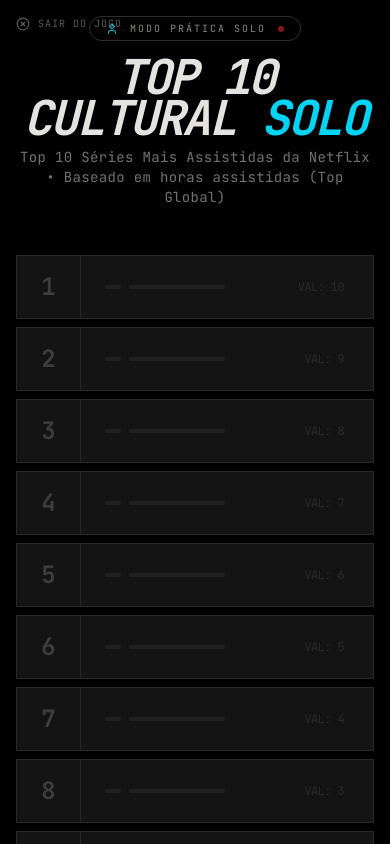
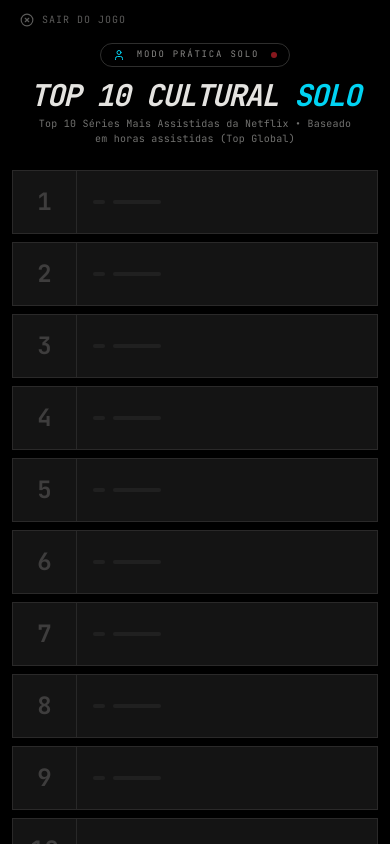
Before and after one commit to thixdigothix/repository, a Next.js app: page / in a window 390 px wide. Both pictures are taken after a click on the button 195 px from the left and 353 px from the top of the page. Shown: the top 844 px of the page. Built offline with nearby package versions, Linux system fonts and the light colour scheme.

Commit message:
feat: Refine game header layout and text
Adjusted padding, button positioning, and text size in the game header for improved mobile and desktop presentation. Simplified "Modo Competitivo (Turnos)" to "Modo Competitivo" for brevity.

```diff
--- a/app/page.tsx
+++ b/app/page.tsx
@@ -584,13 +584,13 @@ export default function GamePage() {
   }
 
   return (
-    <main className="min-h-screen bg-black text-[#e4e3e0] font-sans selection:bg-cyan-500/30 overflow-x-hidden p-4 md:p-8">
+    <main className="min-h-screen bg-black text-[#e4e3e0] font-sans selection:bg-cyan-500/30 overflow-x-hidden p-3 md:p-8">
 
       {/* Header */}
-      <header className="max-w-7xl mx-auto mb-12 text-center relative">
+      <header className="max-w-7xl mx-auto mb-6 md:mb-12 text-center relative px-2">
         <button
           onClick={quitToMenu}
-          className="absolute left-0 top-0 text-[10px] font-mono uppercase tracking-widest opacity-40 hover:opacity-100 transition-opacity flex items-center gap-2"
+          className="md:absolute left-0 top-0 text-[10px] font-mono uppercase tracking-widest opacity-40 hover:opacity-100 transition-opacity flex items-center justify-center gap-2 mb-4 md:mb-0"
         >
           <XCircle size={14} /> Sair do Jogo
         </button>
@@ -598,26 +598,26 @@ export default function GamePage() {
         <motion.div
           initial={{ y: -20, opacity: 0 }}
           animate={{ y: 0, opacity: 1 }}
-          className="inline-flex items-center gap-3 px-4 py-1 mb-4 border border-[#e4e3e0]/20 rounded-full text-[10px] uppercase tracking-[0.2em] font-mono text-[#e4e3e0]/60"
+          className="inline-flex items-center gap-3 px-3 py-1 mb-4 border border-[#e4e3e0]/20 rounded-full text-[9px] md:text-[10px] uppercase tracking-[0.2em] font-mono text-[#e4e3e0]/60"
         >
           {gameMode === 'versus' ? <Swords size={12} className="text-pink-400" /> : <User size={12} className="text-cyan-400" />}
-          {gameMode === 'versus' ? "Modo Competitivo (Turnos)" : "Modo Prática Solo"}
+          {gameMode === 'versus' ? "Modo Competitivo" : "Modo Prática Solo"}
           <div className="w-1.5 h-1.5 rounded-full bg-red-500 animate-pulse" />
         </motion.div>
 
         <motion.h1
           initial={{ scale: 0.9, opacity: 0 }}
           animate={{ scale: 1, opacity: 1 }}
-          className="text-5xl md:text-7xl font-mono font-bold tracking-tighter uppercase italic leading-[0.85] mb-2"
+          className="text-3xl sm:text-4xl md:text-7xl font-mono font-bold tracking-tighter uppercase italic leading-[0.85] mb-2"
         >
           Top 10 Cultural <span className={gameMode === 'versus' ? "text-pink-400" : "text-cyan-400"}>{gameMode === 'versus' ? "Versus" : "Solo"}</span>
         </motion.h1>
-        <p className="text-[#e4e3e0]/50 font-mono text-sm tracking-wide">{currentList.titulo} • {currentList.subtitulo}</p>
+        <p className="text-[#e4e3e0]/50 font-mono text-[10px] md:text-sm tracking-wide px-4">{currentList.titulo} • {currentList.subtitulo}</p>
       </header>
 
       {/* Turn Indicator (Versus only) */}
       {gameMode === 'versus' && (
-        <div className="max-w-7xl mx-auto mb-8 flex justify-center">
+        <div className="max-w-7xl mx-auto mb-6 md:mb-8 flex justify-center px-4">
            <AnimatePresence mode="wait">
              <motion.div
                key={currentTurn}
@@ -625,13 +625,13 @@ export default function GamePage() {
                animate={{ opacity: 1, y: 0 }}
                exit={{ opacity: 0, y: -10 }}
                className={cn(
-                 "px-8 py-3 rounded-full font-mono text-xs font-bold uppercase tracking-[0.3em] flex items-center gap-4 border shadow-[0_0_30px_rgba(0,0,0,1)]",
+                 "px-4 md:px-8 py-2 md:py-3 rounded-full font-mono text-[10px] md:text-xs font-bold uppercase tracking-[0.2em] md:tracking-[0.3em] flex items-center gap-3 md:gap-4 border shadow-[0_0_30px_rgba(0,0,0,1)]",
                  currentTurn === 1 ? "bg-cyan-500 text-black border-cyan-400" : "bg-pink-500 text-black border-pink-400"
                )}
              >
-                <div className="w-2 h-2 rounded-full bg-black animate-pulse" />
+                <div className="w-1.5 h-1.5 rounded-full bg-black animate-pulse" />
                 Vez do Jogador {currentTurn}
-                <div className="w-2 h-2 rounded-full bg-black animate-pulse" />
+                <div className="w-1.5 h-1.5 rounded-full bg-black animate-pulse" />
              </motion.div>
            </AnimatePresence>
         </div>
@@ -639,7 +639,7 @@ export default function GamePage() {
 
       {/* Main Layout Grid */}
       <div className={cn(
-        "max-w-7xl mx-auto grid gap-8 items-start",
+        "max-w-7xl mx-auto grid gap-4 md:gap-8 items-start",
         gameMode === 'versus' ? "grid-cols-1 lg:grid-cols-[1fr_2fr_1fr]" : "grid-cols-1 lg:grid-cols-[1fr_2fr]"
       )}>
 
@@ -690,38 +690,38 @@ export default function GamePage() {
                 </div>
 
                 {/* Content */}
-                <div className="flex-1 px-6 flex justify-between items-center">
+                <div className="flex-1 px-4 md:px-6 flex justify-between items-center overflow-hidden">
                   <AnimatePresence mode="wait">
                     {revealedBy ? (
                       <motion.div
                         key="revealed"
                         initial={{ y: 20, opacity: 0 }}
                         animate={{ y: 0, opacity: 1 }}
-                        className="flex flex-col"
+                        className="flex flex-col min-w-0"
                       >
-                        <span className="font-mono font-bold text-lg uppercase tracking-tight">{item?.nome}</span>
-                        <span className="text-[10px] font-mono tracking-widest opacity-40 uppercase">
-                          {gameMode === 'versus' ? `Descoberto por P${revealedBy}` : 'Item Descoberto'} • +{11 - pos} Pontos
+                        <span className="font-mono font-bold text-sm md:text-lg uppercase tracking-tight truncate">{item?.nome}</span>
+                        <span className="text-[8px] md:text-[10px] font-mono tracking-widest opacity-40 uppercase truncate">
+                          {gameMode === 'versus' ? `P${revealedBy}` : 'Descoberto'} • +{11 - pos} Pts
                         </span>
                       </motion.div>
                     ) : (
                       <motion.div
                         key="hidden"
-                        className="flex items-center gap-4 transition-all"
+                        className="flex items-center gap-2 md:gap-4 transition-all w-full"
                       >
-                        <div className="flex items-center gap-2 opacity-20">
-                          <div className="w-4 h-1 bg-[#e4e3e0]/30 rounded-full" />
-                          <div className="w-24 h-1 bg-[#e4e3e0]/30 rounded-full" />
+                        <div className="flex items-center gap-2 opacity-20 shrink-0">
+                          <div className="w-3 md:w-4 h-1 bg-[#e4e3e0]/30 rounded-full" />
+                          <div className="w-12 md:w-24 h-1 bg-[#e4e3e0]/30 rounded-full" />
                         </div>
 
                         {revealedHints.includes(pos) && item?.dica && (
                           <motion.div
                             initial={{ opacity: 0, x: -10 }}
                             animate={{ opacity: 1, x: 0 }}
-                            className="px-3 py-1 bg-yellow-500/10 border border-yellow-500/30 rounded text-[10px] font-mono text-yellow-500 italic max-w-[200px] truncate"
+                            className="px-2 md:px-3 py-0.5 md:py-1 bg-yellow-500/10 border border-yellow-500/30 rounded text-[8px] md:text-[10px] font-mono text-yellow-500 italic truncate flex-1 min-w-0"
                             title={item.dica}
                           >
-                            💡 DICA: {item.dica}
+                            💡 {item.dica}
                           </motion.div>
                         )}
                       </motion.div>
@@ -730,7 +730,7 @@ export default function GamePage() {
 
                   {/* Point Value Badge */}
                   <div className={cn(
-                    "font-mono text-xs p-1 tracking-tighter border border-[#e4e3e0]/10 rounded",
+                    "font-mono text-[9px] md:text-xs p-1 tracking-tighter border border-[#e4e3e0]/10 rounded hidden sm:block",
                     !revealedBy && "opacity-10"
                   )}>
                     VAL: {11 - pos}
@@ -769,17 +769,17 @@ export default function GamePage() {
       </div>
 
       {/* Global Controls */}
-      <div className="max-w-7xl mx-auto mt-16 pt-8 border-t border-[#e4e3e0]/10 flex flex-wrap gap-4 justify-center">
+      <div className="max-w-7xl mx-auto mt-8 md:mt-16 pt-8 border-t border-[#e4e3e0]/10 flex flex-wrap gap-3 md:gap-4 justify-center px-4 mb-8">
         <button
           onClick={resetGame}
-          className="flex items-center gap-3 px-6 py-3 border border-[#e4e3e0]/20 hover:bg-[#e4e3e0]/5 transition-colors font-mono uppercase tracking-widest text-xs"
+          className="flex-1 sm:flex-none flex items-center justify-center gap-3 px-4 md:px-6 py-3 border border-[#e4e3e0]/20 hover:bg-[#e4e3e0]/5 transition-colors font-mono uppercase tracking-widest text-[10px] md:text-xs"
         >
           <RefreshCw size={14} />
-          Reiniciar Partida
+          Reiniciar
         </button>
         <button
           onClick={nextList}
-          className="flex items-center gap-3 px-6 py-3 bg-[#e4e3e0] text-black hover:bg-white transition-colors font-mono uppercase font-bold tracking-widest text-xs"
+          className="flex-1 sm:flex-none flex items-center justify-center gap-3 px-4 md:px-6 py-3 bg-[#e4e3e0] text-black hover:bg-white transition-colors font-mono uppercase font-bold tracking-widest text-[10px] md:text-xs"
         >
           <Layers size={14} />
           Trocar Lista
@@ -878,7 +878,7 @@ function PlayerArea({
 
   return (
     <div className={cn(
-      "space-y-6 p-8 border bg-[#0a0a0a] transition-all relative overflow-hidden",
+      "space-y-4 md:space-y-6 p-4 md:p-8 border bg-[#0a0a0a] transition-all relative overflow-hidden",
       borderColor,
       (player.isBlocked || !isTurn) && "opacity-50 grayscale"
     )}>
@@ -888,11 +888,11 @@ function PlayerArea({
       )}
 
       {/* Label & Status */}
-      <div className="flex justify-between items-end border-b border-[#e4e3e0]/10 pb-4">
+      <div className="flex justify-between items-end border-b border-[#e4e3e0]/10 pb-3 md:pb-4">
         <div>
-          <h3 className={cn("font-mono text-[10px] tracking-[0.3em] font-bold", accentColor)}>{label}</h3>
-          <div className="text-4xl font-mono font-bold tracking-tighter mt-1">{player.score}</div>
-          <div className="text-[9px] font-mono opacity-30 uppercase tracking-widest mt-0.5">Pontuação Real</div>
+          <h3 className={cn("font-mono text-[9px] md:text-[10px] tracking-[0.2em] md:tracking-[0.3em] font-bold", accentColor)}>{label}</h3>
+          <div className="text-3xl md:text-4xl font-mono font-bold tracking-tighter mt-1">{player.score}</div>
+          <div className="text-[8px] md:text-[9px] font-mono opacity-30 uppercase tracking-widest mt-0.5">Pontos</div>
         </div>
         <div className="flex flex-col items-end gap-1">
           <div className="flex gap-1.5">
@@ -939,9 +939,9 @@ function PlayerArea({
             disabled={player.isBlocked || gameState === 'finished' || !isTurn}
             value={player.input}
             onChange={(e) => setPlayer(prev => ({ ...prev, input: e.target.value }))}
-            placeholder={player.isBlocked ? "BLOQUEADO" : !isTurn ? "AGUARDANDO..." : "Sua aposta?"}
+            placeholder={player.isBlocked ? "BLOQUEADO" : !isTurn ? "TURNO DO ADVERSÁRIO" : "Sua aposta?"}
             className={cn(
-              "w-full bg-[#141414] border border-[#e4e3e0]/10 p-4 font-mono text-sm tracking-wide focus:outline-none focus:border-[#e4e3e0]/40 transition-all",
+              "w-full bg-[#141414] border border-[#e4e3e0]/10 p-3 md:p-4 font-mono text-xs md:text-sm tracking-wide focus:outline-none focus:border-[#e4e3e0]/40 transition-all uppercase placeholder:normal-case",
               (player.isBlocked || !isTurn) && "cursor-not-allowed opacity-50 bg-[#050505]"
             )}
           />
```
